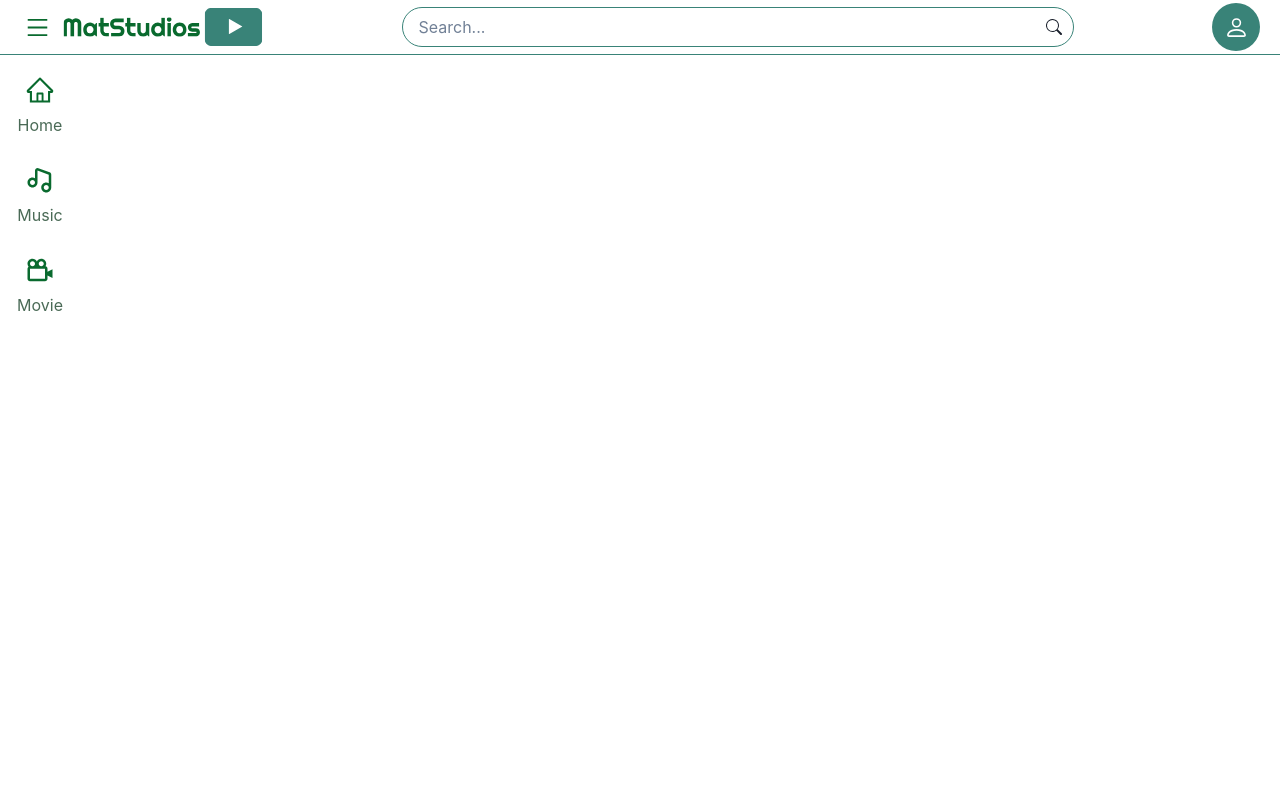
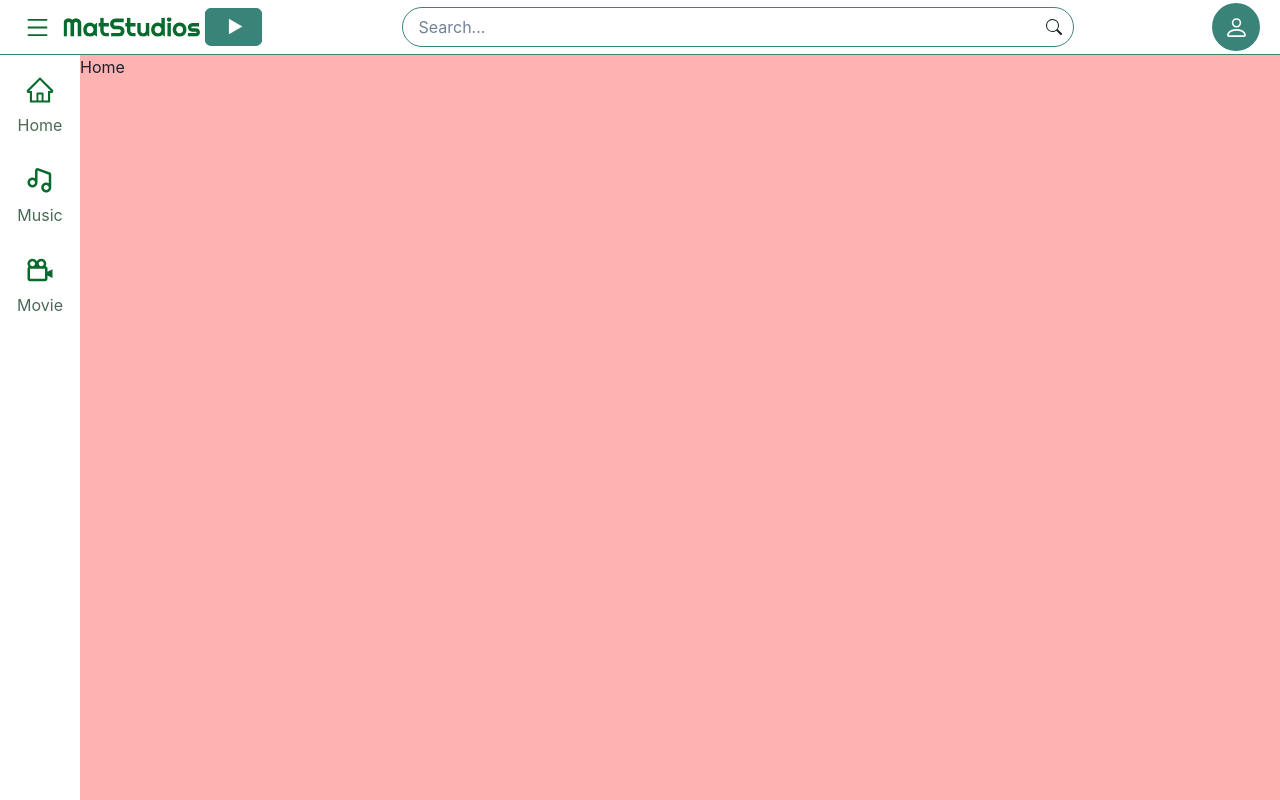
Before and after one commit to mathiaswakgari/Mat-Studios, a React (Vite) app: page / in a window 1280 px wide. Built offline with nearby package versions, Linux system fonts and the light colour scheme.

Commit message:
Defined route and grid for main section

```diff
--- a/package.json
+++ b/package.json
@@ -16,7 +16,8 @@
     "framer-motion": "^10.16.4",
     "react": "^18.2.0",
     "react-dom": "^18.2.0",
-    "react-icons": "^4.11.0"
+    "react-icons": "^4.11.0",
+    "react-router-dom": "^6.17.0"
   },
   "devDependencies": {
     "@types/react": "^18.2.15",
--- a/src/App.tsx
+++ b/src/App.tsx
@@ -3,17 +3,35 @@ import "./App.css";
 import NavBar from "./components/NavBar";
 import SideDrawer from "./components/SideDrawer";
 import SideBar from "./components/SideBar";
-import { Box } from "@chakra-ui/react";
+import { Box, Grid, GridItem } from "@chakra-ui/react";
+import { Outlet } from "react-router-dom";
 
 function App() {
   const [isOpen, setIsOpen] = useState(false);
   return (
     <>
-      <NavBar onToggle={() => setIsOpen(true)} />
-      <SideDrawer onClose={() => setIsOpen(false)} isOpen={isOpen} />
-      <Box paddingTop={"55px"}>
-        <SideBar />
-      </Box>
+      <Grid
+        templateAreas={{
+          base: `"navbar    navbar"
+             "sidebar   main"`,
+        }}
+        templateColumns={{
+          base: `80px 1fr`,
+        }}
+      >
+        <GridItem area={"navbar"}>
+          <NavBar onToggle={() => setIsOpen(true)} />
+        </GridItem>
+        <GridItem marginTop={"55px"} area={"sidebar"}>
+          <SideDrawer onClose={() => setIsOpen(false)} isOpen={isOpen} />
+          <Box>
+            <SideBar />
+          </Box>
+        </GridItem>
+        <GridItem marginTop={"55px"} area={"main"} bg={"red.200"}>
+          <Outlet />
+        </GridItem>
+      </Grid>
     </>
   );
 }
--- a/src/main.tsx
+++ b/src/main.tsx
@@ -1,9 +1,9 @@
 import React from "react";
 import ReactDOM from "react-dom/client";
-import App from "./App.tsx";
 import "./index.css";
-import { ChakraProvider, extendTheme } from "@chakra-ui/react";
-import { mode } from "@chakra-ui/theme-tools";
+import { ChakraProvider } from "@chakra-ui/react";
+import { RouterProvider } from "react-router-dom";
+import router from "./routes.tsx";
 
 // const theme = extendTheme({
 //   styles: {
@@ -19,7 +19,7 @@ import { mode } from "@chakra-ui/theme-tools";
 ReactDOM.createRoot(document.getElementById("root")!).render(
   <React.StrictMode>
     <ChakraProvider>
-      <App />
+      <RouterProvider router={router}></RouterProvider>
     </ChakraProvider>
   </React.StrictMode>
 );
--- /dev/null
+++ b/src/pages/Home.tsx
@@ -0,0 +1,7 @@
+import React from "react";
+
+const Home = () => {
+  return <div>Home</div>;
+};
+
+export default Home;
--- /dev/null
+++ b/src/routes.tsx
@@ -0,0 +1,14 @@
+import { createBrowserRouter } from "react-router-dom";
+import App from "./App";
+import Home from "./pages/Home";
+
+const router = createBrowserRouter([
+  {
+    path: "/",
+    element: <App />,
+
+    children: [{ index: true, element: <Home /> }],
+  },
+]);
+
+export default router;
```
Also changed, not shown: src/pages/Layout.tsx (added), 1 other file (tests, documents, lock files or other folders).
